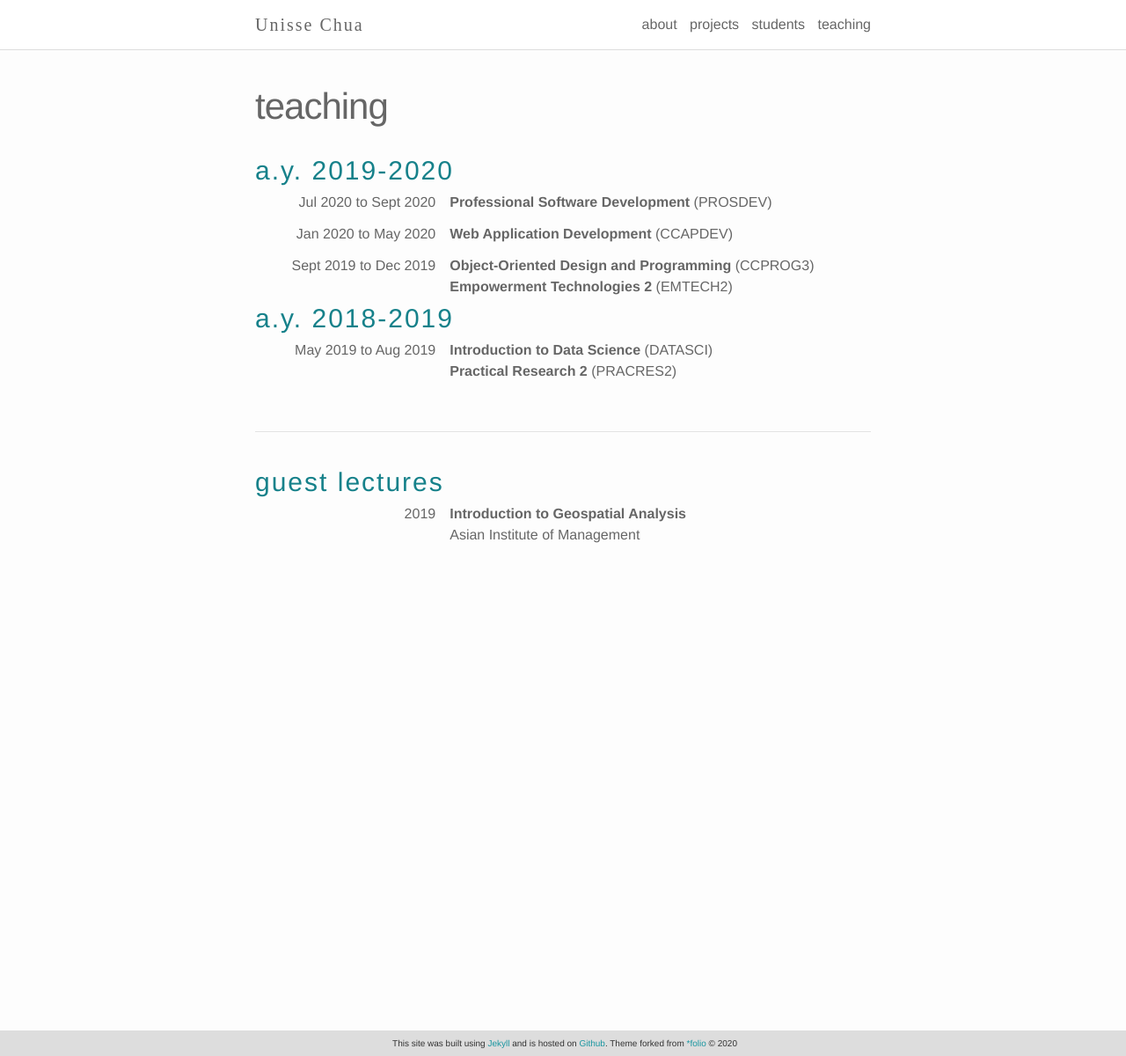
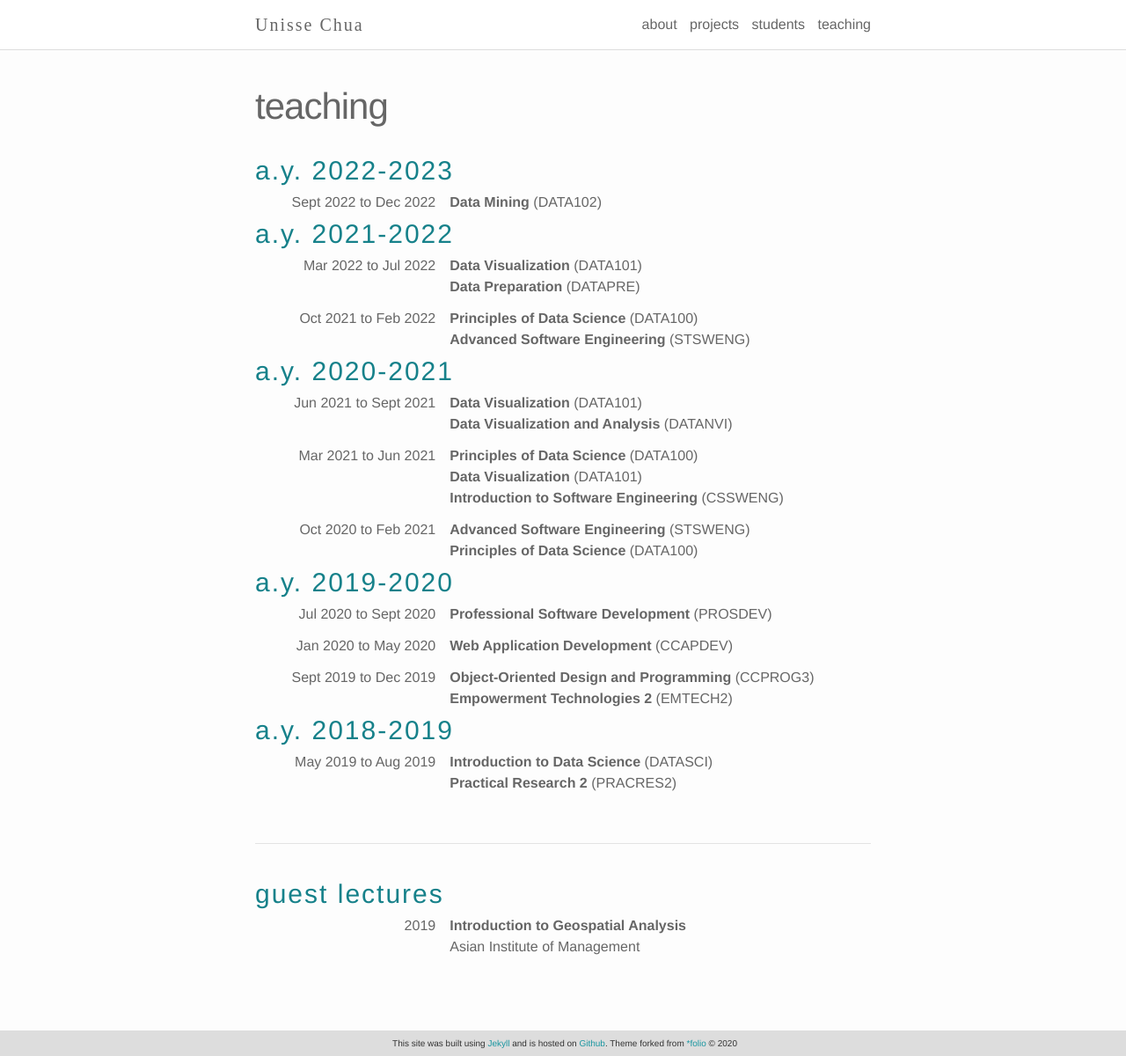
Before and after one commit to unissechua/unissechua.github.io, a Jekyll site: the page built from teaching.md, in a window 1280 px wide and 1200 px high. Shown: the whole window at 88% size. Built offline with Jekyll 4.4.1, drawn with Linux system fonts in a browser that asks for light colours; nearby versions of some CDN libraries; some web fonts are replaced; a style sheet for code colours, icons or effects is not loaded.

Commit message:
update teaching and students

```diff
--- a/teaching.md
+++ b/teaching.md
@@ -4,6 +4,61 @@ permalink: /teaching/
 title: teaching
 description:
 ---
+
+<section>
+  <h3 class="row subheading">A.Y. 2022-2023</h3>
+  <div class="row">
+    <span class="one-col">Sept 2022 to Dec 2022</span>
+    <div class="two-col">
+      <p><b>Data Mining</b> (DATA102)</p>
+    </div>
+  </div>
+</section>
+
+<section>
+  <h3 class="row subheading">A.Y. 2021-2022</h3>
+  <div class="row">
+    <span class="one-col">Mar 2022 to Jul 2022</span>
+    <div class="two-col">
+      <p><b>Data Visualization</b> (DATA101)</p>
+      <p><b>Data Preparation</b> (DATAPRE)</p>
+    </div>
+  </div>
+  <div class="row">
+    <span class="one-col">Oct 2021 to Feb 2022</span>
+    <div class="two-col">
+      <p><b>Principles of Data Science</b> (DATA100)</p>
+      <p><b>Advanced Software Engineering</b> (STSWENG)</p>
+    </div>
+  </div>
+</section>
+
+<section>
+  <h3 class="row subheading">A.Y. 2020-2021</h3>
+  <div class="row">
+    <span class="one-col">Jun 2021 to Sept 2021</span>
+    <div class="two-col">
+      <p><b>Data Visualization</b> (DATA101)</p>
+      <p><b>Data Visualization and Analysis</b> (DATANVI)</p>
+    </div>
+  </div>
+  <div class="row">
+    <span class="one-col">Mar 2021 to Jun 2021</span>
+    <div class="two-col">
+      <p><b>Principles of Data Science</b> (DATA100)</p>
+      <p><b>Data Visualization</b> (DATA101)</p>
+      <p><b>Introduction to Software Engineering</b> (CSSWENG)</p>
+    </div>
+  </div>
+
+  <div class="row">
+    <span class="one-col">Oct 2020 to Feb 2021</span>
+    <div class="two-col">
+      <p><b>Advanced Software Engineering</b> (STSWENG)</p>
+      <p><b>Principles of Data Science</b> (DATA100)</p>
+    </div>
+  </div>
+</section>
 
 <section>
   <h3 class="row subheading">A.Y. 2019-2020</h3>
```
Also changed, not shown: students.md (+10 -3 lines).
